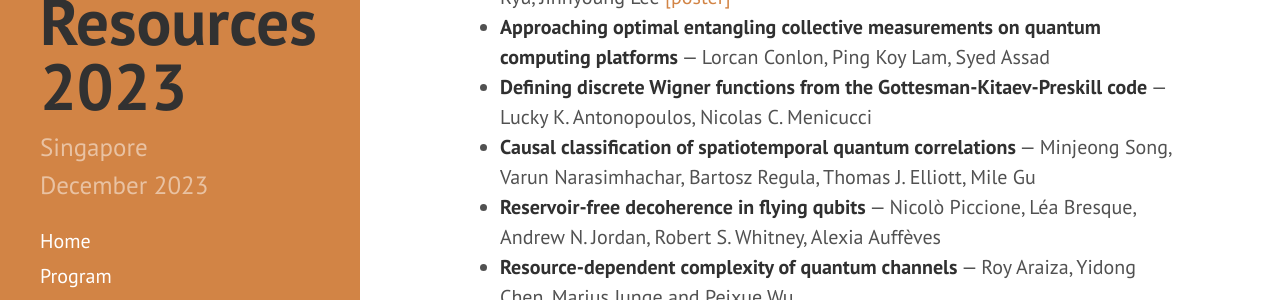
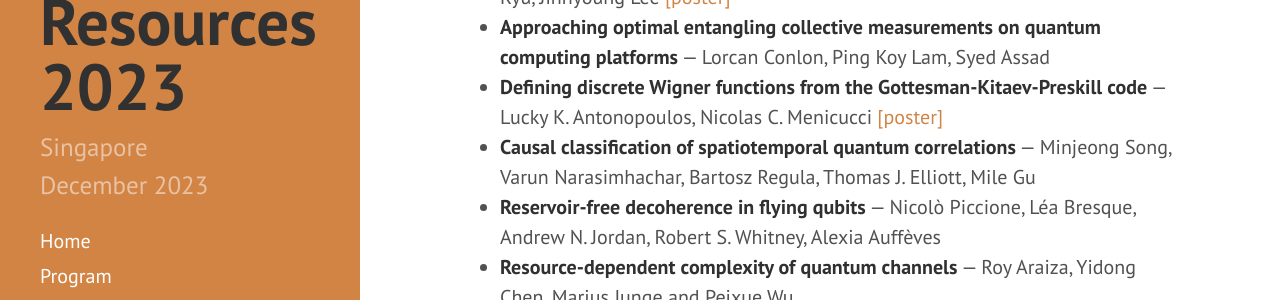
Before and after one commit to RyujiPat2/RyujiPat2.github.io, a Jekyll site: the page built from posters.md, in a window 1280 px wide and 900 px high, scrolled down 862 px. Shown: the part 156-456 px from the top of the window. Built offline with Jekyll 4.4.1, drawn with Linux system fonts in a browser that asks for light colours; nearby versions of some CDN libraries.

Commit message:
Update posters.md

```diff
--- a/posters.md
+++ b/posters.md
@@ -23,7 +23,7 @@ Poster sessions take place on Monday and Tuesday in the foyer just outside the B
 * **Universal Landauer-Like Inequality from the First Law of Thermodynamics** &mdash; Junjie Liu, Hanlin Nie
 * **Robustness measures for quantifying nonlocality** &mdash; Kyunghyun Baek, Junghee Ryu, Jinhyoung Lee<a href="https://drive.google.com/file/d/1tkeiThdcnWzOWRiHso8TRkPTioEeeIYu/view?usp=sharing">&nbsp;[poster]</a>
 * **Approaching optimal entangling collective measurements on quantum computing platforms** &mdash; Lorcan Conlon, Ping Koy Lam, Syed Assad
-* **Defining discrete Wigner functions from the Gottesman-Kitaev-Preskill code** &mdash; Lucky K. Antonopoulos, Nicolas C. Menicucci
+* **Defining discrete Wigner functions from the Gottesman-Kitaev-Preskill code** &mdash; Lucky K. Antonopoulos, Nicolas C. Menicucci<a href="https://drive.google.com/file/d/1ZVU4Wx1AIIBAe3S0bxo5P2qkltBe6p6s/view?usp=sharing">&nbsp;[poster]</a>
 * **Causal classification of spatiotemporal quantum correlations** &mdash; Minjeong Song, Varun Narasimhachar, Bartosz Regula, Thomas J. Elliott, Mile Gu
 * **Reservoir-free decoherence in flying qubits** &mdash; Nicolò Piccione, Léa Bresque, Andrew N. Jordan, Robert S. Whitney, Alexia Auffèves
 * **Resource-dependent complexity of quantum channels** &mdash; Roy Araiza, Yidong Chen, Marius Junge and Peixue Wu
```
